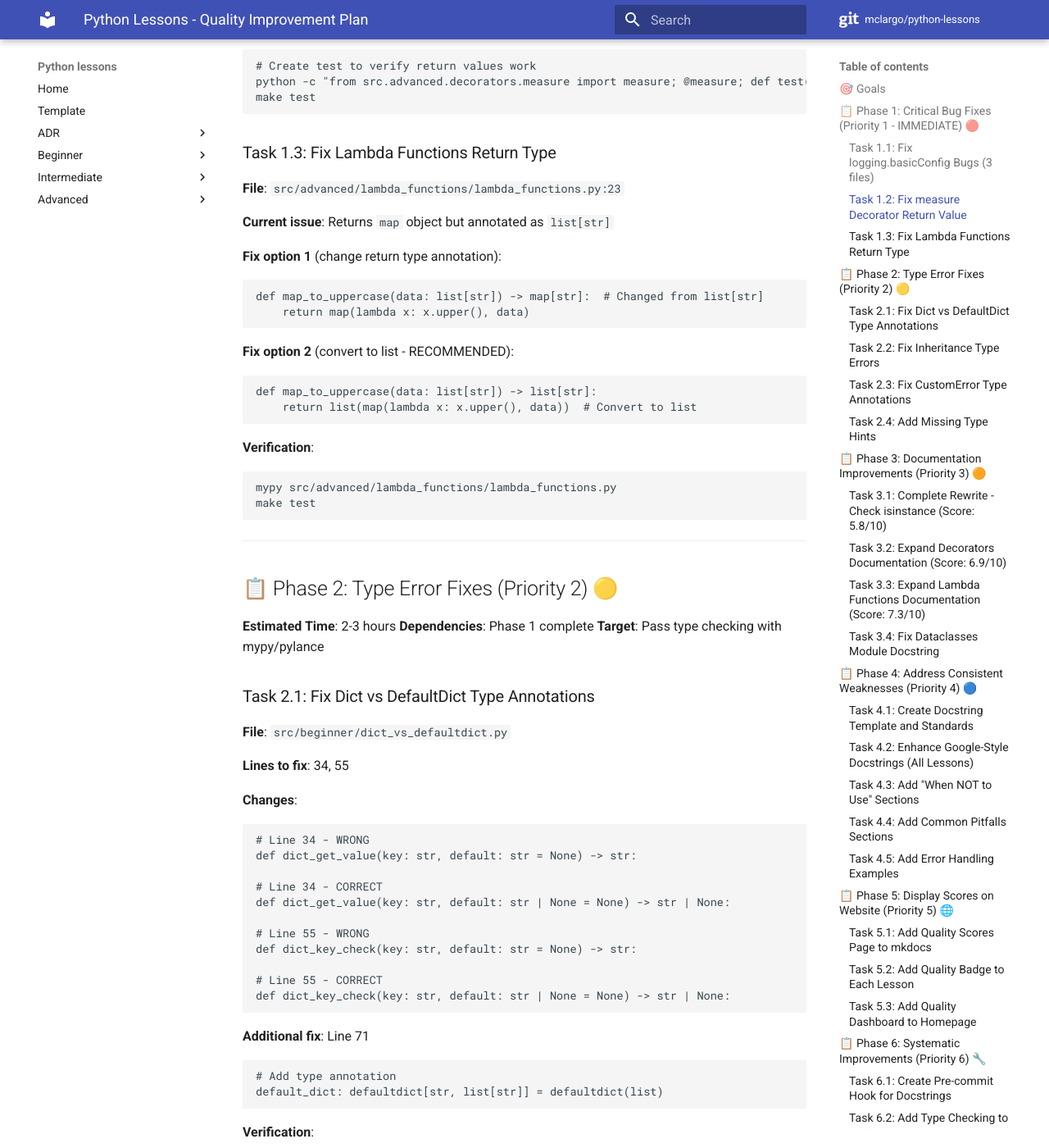
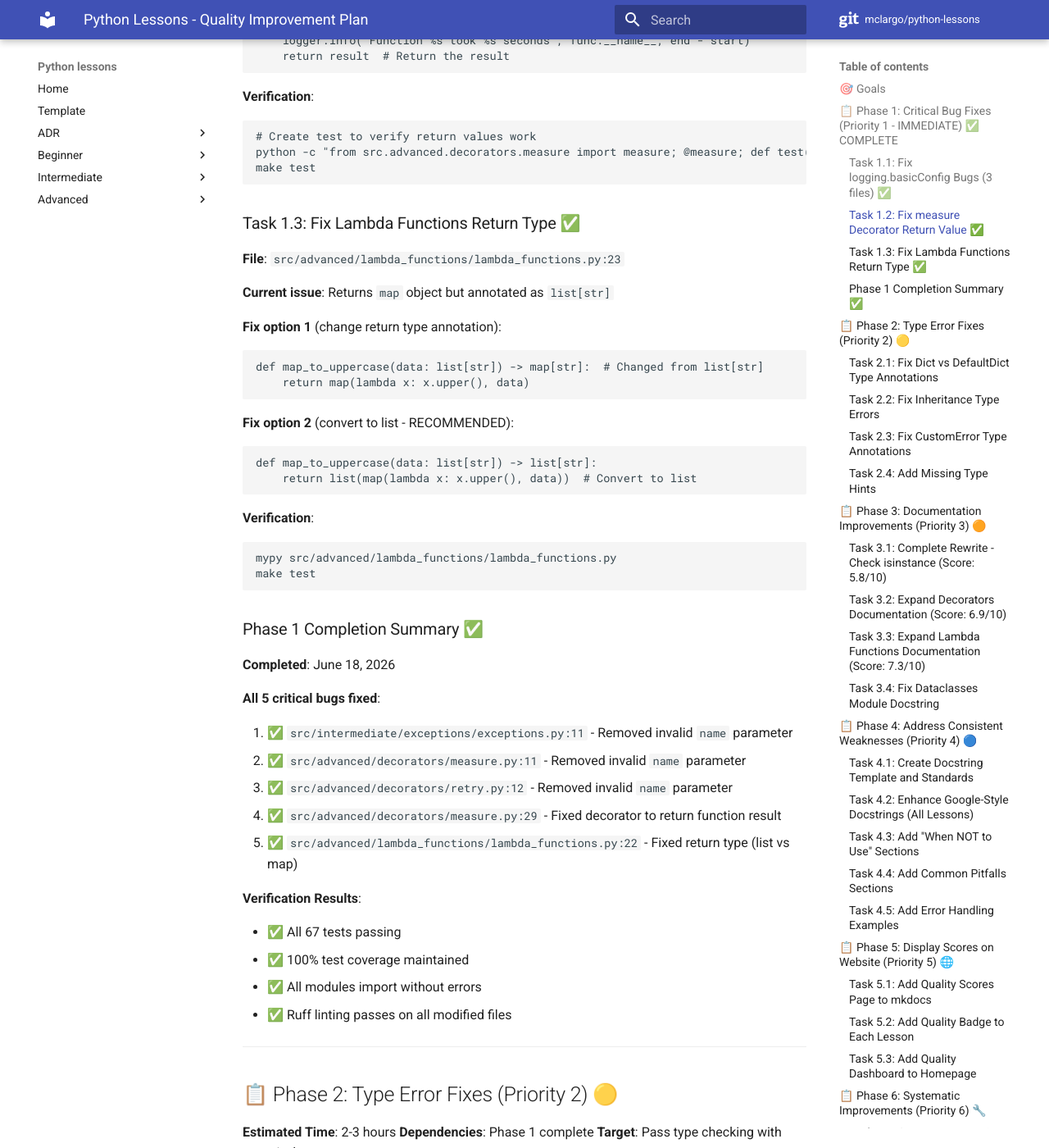
Before and after one commit to McLargo/python-lessons, an MkDocs documentation site: the page built from docs/plans/IMPROVEMENT_PLAN.md, in a window 1280 px wide and 1400 px high, scrolled down 1606 px. Shown: the whole window at 82% size. Built offline with MkDocs 1.6.1 and Material for MkDocs 9.7.7, drawn with Linux system fonts in a browser that asks for light colours; comment, search, counter and statistics services are not loaded; some of the changed text lies outside the part shown.

Commit message:
chore: pjase 1 of improvement plan

````diff
--- a/docs/plans/IMPROVEMENT_PLAN.md
+++ b/docs/plans/IMPROVEMENT_PLAN.md
@@ -1,7 +1,8 @@
 # Python Lessons - Quality Improvement Plan
 
 **Created**: June 17, 2026
-**Status**: In Progress
+**Status**: In Progress - Phase 1 Complete ✅
+**Phase 1 Completed**: June 18, 2026
 **Review Score**: 7.9/10 (Overall Project Average)
 
 This document outlines the comprehensive plan to address all issues identified
@@ -19,19 +20,20 @@ in the quality review.
 
 ---
 
-## 📋 Phase 1: Critical Bug Fixes (Priority 1 - IMMEDIATE) 🔴
+## 📋 Phase 1: Critical Bug Fixes (Priority 1 - IMMEDIATE) ✅ COMPLETE
 
+**Status**: ✅ Completed June 18, 2026
 **Estimated Time**: 2-3 hours
 **Dependencies**: None
 **Target**: All bugs fixed and tests passing
 
-### Task 1.1: Fix logging.basicConfig Bugs (3 files)
+### Task 1.1: Fix logging.basicConfig Bugs (3 files) ✅
 
 **Files to fix**:
 
-- [ ] `src/intermediate/exceptions/exceptions.py:11`
-- [ ] `src/advanced/decorators/measure.py:11`
-- [ ] `src/advanced/decorators/retry.py:12`
+- [x] `src/intermediate/exceptions/exceptions.py:11`
+- [x] `src/advanced/decorators/measure.py:11`
+- [x] `src/advanced/decorators/retry.py:12`
 
 **Change required**:
 
@@ -53,7 +55,7 @@ python -c "import src.advanced.decorators.measure"
 python -c "import src.advanced.decorators.retry"
 ```
 
-### Task 1.2: Fix measure Decorator Return Value
+### Task 1.2: Fix measure Decorator Return Value ✅
 
 **File**: `src/advanced/decorators/measure.py:29`
 
@@ -79,7 +81,7 @@ python -c "from src.advanced.decorators.measure import measure; @measure; def te
 make test
 ```
 
-### Task 1.3: Fix Lambda Functions Return Type
+### Task 1.3: Fix Lambda Functions Return Type ✅
 
 **File**: `src/advanced/lambda_functions/lambda_functions.py:23`
 
@@ -105,6 +107,27 @@ def map_to_uppercase(data: list[str]) -> list[str]:
 mypy src/advanced/lambda_functions/lambda_functions.py
 make test
 ```
+
+### Phase 1 Completion Summary ✅
+
+**Completed**: June 18, 2026
+
+**All 5 critical bugs fixed**:
+
+1. ✅ `src/intermediate/exceptions/exceptions.py:11` - Removed invalid `name` parameter
+2. ✅ `src/advanced/decorators/measure.py:11` - Removed invalid `name` parameter
+3. ✅ `src/advanced/decorators/retry.py:12` - Removed invalid `name` parameter
+4. ✅ `src/advanced/decorators/measure.py:29` - Fixed decorator to return
+   function result
+5. ✅ `src/advanced/lambda_functions/lambda_functions.py:22` - Fixed return type
+   (list vs map)
+
+**Verification Results**:
+
+- ✅ All 67 tests passing
+- ✅ 100% test coverage maintained
+- ✅ All modules import without errors
+- ✅ Ruff linting passes on all modified files
 
 ---
 
````
Also changed, not shown: README.md (+3 -0 lines), 4 other files.
